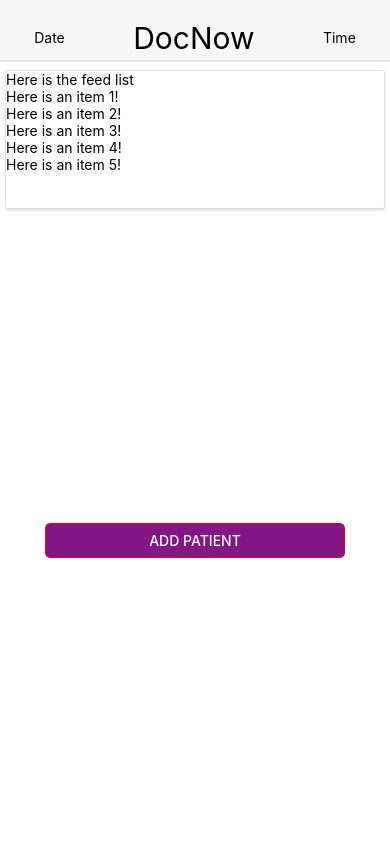
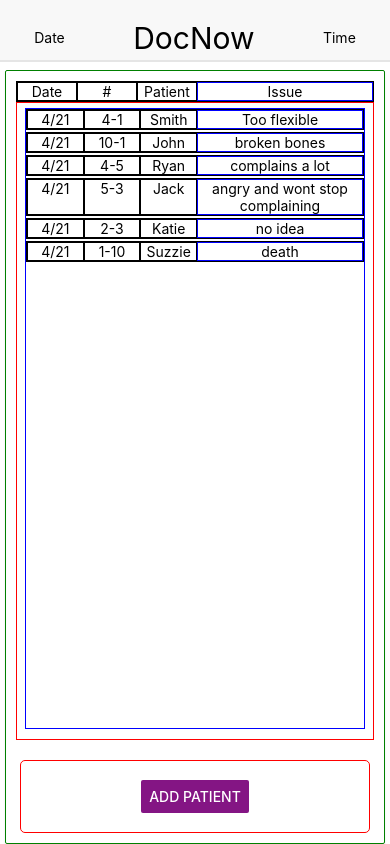
Before and after one commit to DocNowGroup/DocNow, a React Native app: screen / in a window 390 px wide. Built offline with nearby package versions, Linux system fonts and the light colour scheme.

Commit message:
set up layout for list items

```diff
--- a/App.js
+++ b/App.js
@@ -25,8 +25,9 @@ const instructions = Platform.select({
 type Props = {};
 export default class App extends Component<Props> {
   render() {
+    const { container } = styles;
     return (
-      <View >
+      <View style={container}>
         <Header />
         <FeedList />
       </View>
@@ -37,8 +38,8 @@ export default class App extends Component<Props> {
 const styles = StyleSheet.create({
   container: {
     flex: 1,
-    justifyContent: 'center',
-    alignItems: 'center',
+    // justifyContent: 'center',
+    // alignItems: 'center',
     backgroundColor: '#fff',
   },
   welcome: {
--- a/src/components/feed_list.js
+++ b/src/components/feed_list.js
@@ -1,20 +1,30 @@
 import React, { Component } from 'react';
 import { Text, View, ScrollView, Button, StyleSheet } from 'react-native';
 
-import Container from '../containers/container'
+import Container from '../containers/container';
+import ListHeader from './listHeader';
+import ListItem from './listItem'
+
 
 class FeedList extends Component {
   constructor(props) {
     super(props);
     this.state = {
-      items: [1,2,3,4,5]
+      items: [
+        {id: 1,date:'4/21', number: '4-1', patient:'Smith', issue: 'Too flexible'},
+        {id: 2,date:'4/21', number: '10-1', patient:'John', issue: 'broken bones'},
+        {id: 3,date:'4/21', number: '4-5', patient:'Ryan', issue: 'complains a lot'},
+        {id: 4,date:'4/21', number: '5-3', patient:'Jack', issue: 'angry and wont stop complaining'},
+        {id: 5,date:'4/21', number: '2-3', patient:'Katie', issue: 'no idea'},
+        {id: 6,date:'4/21', number: '1-10', patient:'Suzzie', issue: 'death'}
+      ],
     }
     this.displayItems = this.displayItems.bind(this);
   }
 
   displayItems() {
     return this.state.items.map(item => {
-      return <Text>Here is an item {item}!</Text>;
+      return <ListItem key={item.id} patientRow={item}/>;
     });
   }
 
@@ -23,12 +33,13 @@ class FeedList extends Component {
   }
 
   render() {
-    const { button } = styles;
+    const { itemList, button, items } = styles;
     return (
       <Container >
-        <View>
-          <Text>Here is the feed list</Text>
-          <ScrollView>{this.displayItems()}</ScrollView>
+        <ListHeader />
+        <View style={itemList}>
+
+          <ScrollView style={items}>{this.displayItems()}</ScrollView>
         </View>
         <View style={button}>
           <Button
@@ -45,12 +56,37 @@ class FeedList extends Component {
 const styles = StyleSheet.create({
   button: {
     alignSelf: 'center',
-    width: 300,
-    top: 350,
+    height: 50,
+    width: 350,
+    flex:1,
     borderStyle: 'solid',
     borderColor: '#ff0000', // red
     borderRadius: 5,
     borderWidth: 1,
+    alignItems: 'center',
+    justifyContent: 'center',
+    margin: 10,
+  },
+
+  itemList: {
+    flex: 9,
+    margin: 10,
+    marginTop: 0,
+    alignItems: 'center',
+    borderStyle: 'solid',
+    borderWidth: 1,
+    borderColor: '#ff0000', // red
+  },
+
+  items: {
+    flex: 1,
+    width: 340,
+    borderStyle: 'solid',
+    borderWidth: 1,
+    borderColor: 'blue', // blue
+    marginTop: 5,
+    marginBottom: 10,
+
   }
 
 })
--- /dev/null
+++ b/src/components/listHeader.js
@@ -0,0 +1,43 @@
+import React from 'react';
+import { Text, View } from 'react-native';
+
+const ListHeader = () => {
+  const { listHeaderContainer, listContainerItems, issueContainer } = styles;
+  return (
+    <View style={listHeaderContainer}>
+      <Text style={listContainerItems}>Date</Text>
+      <Text style={listContainerItems}>#</Text>
+      <Text style={listContainerItems}>Patient</Text>
+      <Text style={issueContainer}>Issue</Text>
+    </View>
+  );
+}
+
+const styles = {
+  listHeaderContainer: {
+    flexDirection: 'row',
+    margin: 10,
+    marginBottom: 0,
+    justifyContent: 'space-around',
+    borderWidth: 1,
+    borderColor: 'black',
+  },
+
+  listContainerItems: {
+    borderWidth: 1,
+    borderColor: 'black',
+    flex: 1 ,
+    textAlign: 'center',
+  },
+
+  issueContainer: {
+    flex: 3,
+    borderWidth: 1,
+    borderColor: 'blue',
+    textAlign: 'center',
+  }
+
+}
+
+
+export default ListHeader;
--- /dev/null
+++ b/src/components/listItem.js
@@ -0,0 +1,43 @@
+import React from 'react';
+import { Text, View } from 'react-native';
+
+const ListItem = ({ patientRow }) => {
+  const { listItemContainer, listItem, issueItem } = styles;
+  return (
+    <View style={listItemContainer}>
+      <Text style={listItem}>{patientRow.date}</Text>
+      <Text style={listItem}>{patientRow.number}</Text>
+      <Text style={listItem}>{patientRow.patient}</Text>
+      <Text style={issueItem}>{patientRow.issue}</Text>
+    </View>
+  );
+}
+
+const styles = {
+  listItemContainer: {
+    flexDirection: 'row',
+    margin: 0,
+    marginBottom: 2,
+    justifyContent: 'space-around',
+    borderWidth: 1,
+    borderColor: 'black',
+  },
+
+  listItem: {
+    borderWidth: 1,
+    borderColor: 'black',
+    flex: 1 ,
+    textAlign: 'center',
+  },
+
+  issueItem: {
+    flex: 3,
+    borderWidth: 1,
+    borderColor: 'blue',
+    textAlign: 'center',
+  }
+
+}
+
+
+export default ListItem;
--- a/src/containers/container.js
+++ b/src/containers/container.js
@@ -13,10 +13,15 @@ const Container = (props) => {
 
 const styles = {
   containerStyle: {
+    flex: 1,
+    // justifyContent: 'flex-start',
+    // alignItems: 'flex-end',
     borderWidth: 1,
     borderRadius: 2,
-    borderColor: '#ddd',
+    // borderColor: '#ddd',
     // borderBottomWidth: 0,
+    borderStyle: 'solid',
+    borderColor: 'green', // red
     shadowColor: '#000',
     shadowOffset: { width: 0, height: 2 },
     shadowOpacity: 0.1,
```
